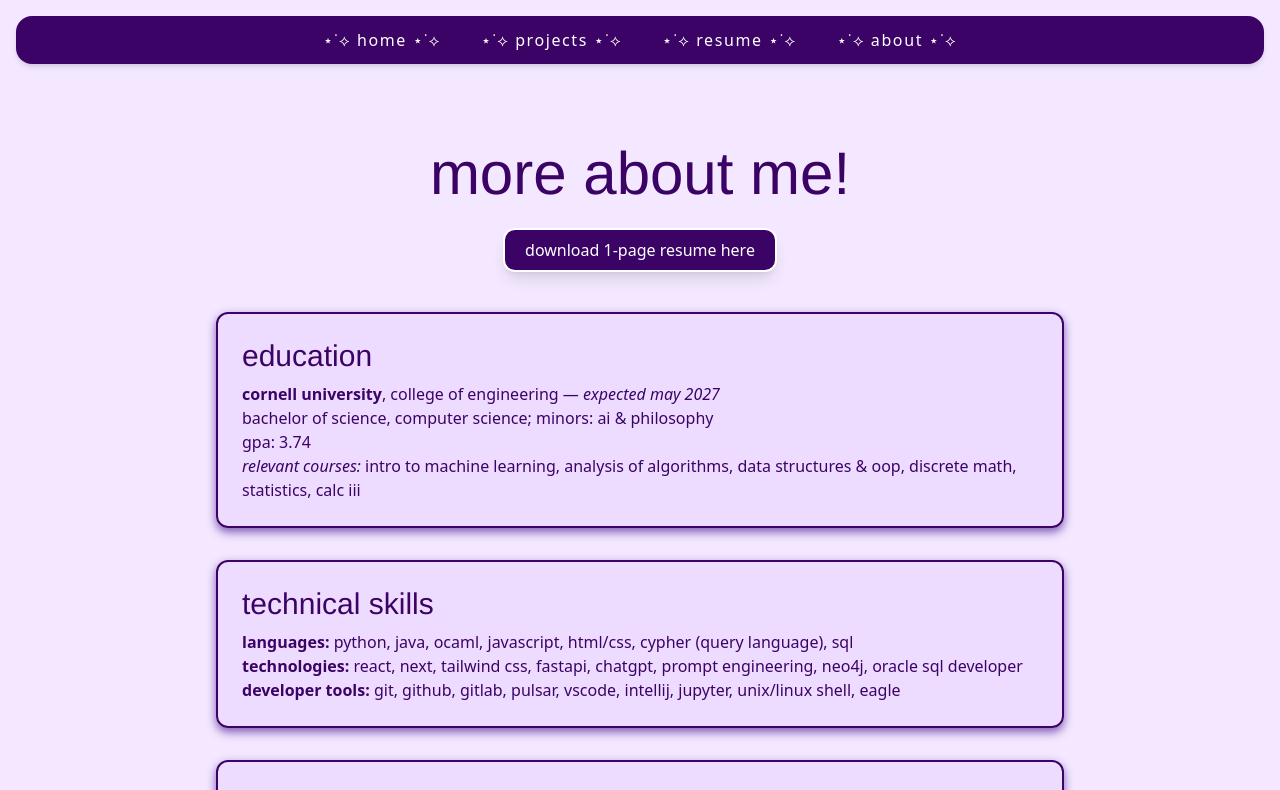
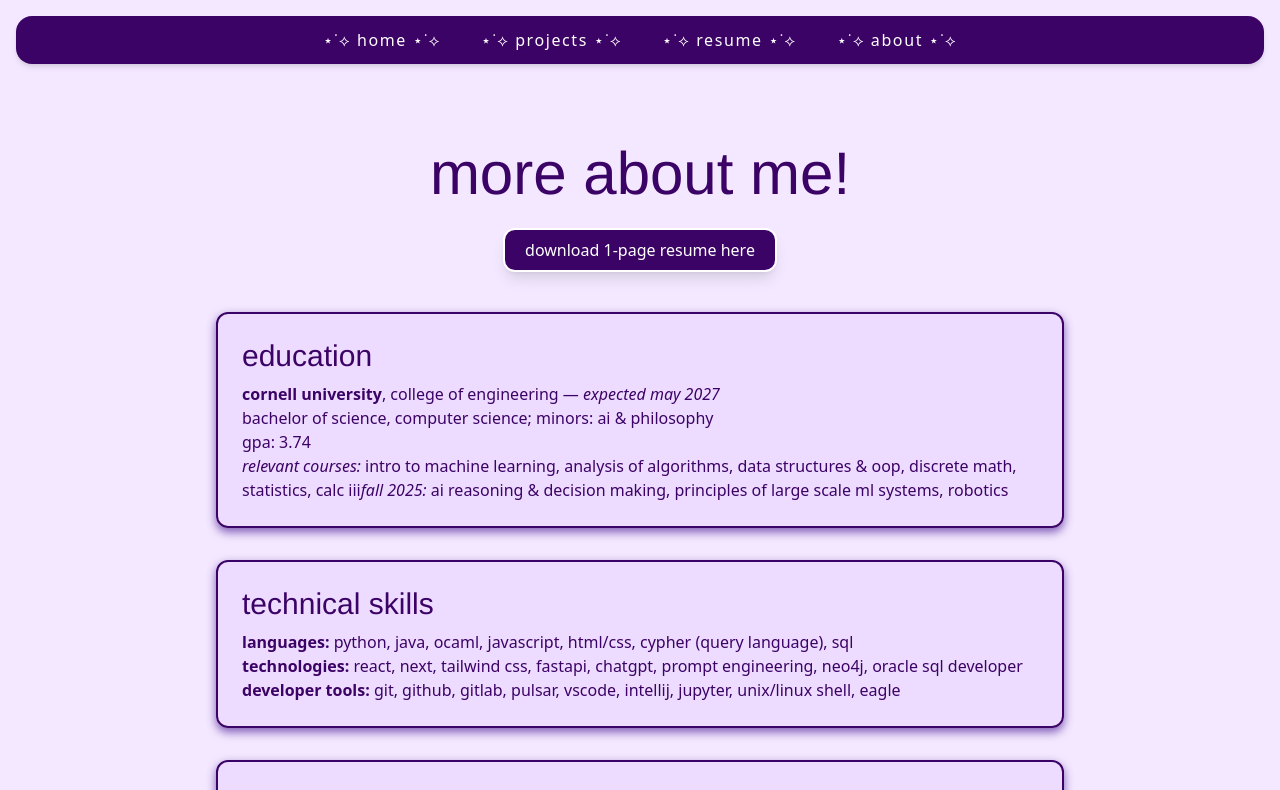
Before and after one commit to ds-geo/ds-geo.github.io, a Next.js app: page /ds-geo.github.io/resume in a window 1280 px wide. Shown: the top 790 px of the page. Built offline with nearby package versions, Linux system fonts and the light colour scheme; a web font is replaced by a local one.

Commit message:
Add Fall 2025 courses

```diff
--- a/app/resume/page.jsx
+++ b/app/resume/page.jsx
@@ -27,6 +27,7 @@ export default function Resume() {
                 gpa: 3.74
                 <br />
                 <span className="italic">relevant courses:</span> intro to machine learning, analysis of algorithms, data structures & oop, discrete math, statistics, calc iii
+                <span className="italic">fall 2025:</span> ai reasoning & decision making, principles of large scale ml systems, robotics
               </p>
             ),
           },
```
